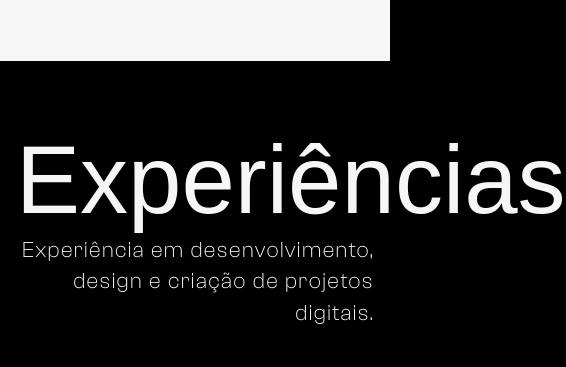
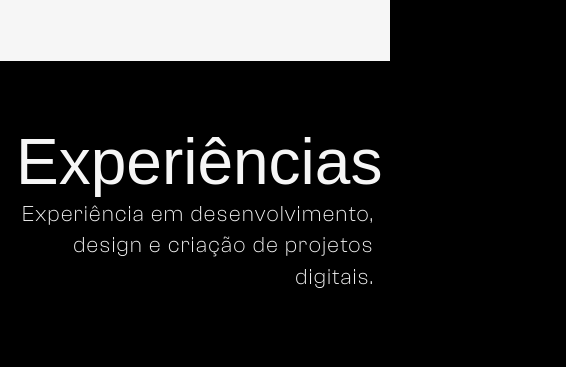
Before and after one commit to pedrinholeda/pedrinholeda.github.io, a plain HTML site: page index.html in a window 390 px wide. Shown: the part 5788-6155 px from the top of the page, 566 px wide, since content can reach past the window. Drawn offline with nearby package versions, Linux system fonts and the light colour scheme; a web font is replaced by a local one.

Commit message:
feature: fix title.

```diff
--- a/assets/css/responsividade.css
+++ b/assets/css/responsividade.css
@@ -94,7 +94,7 @@
   }
 
   .headline-portfolio .titulo {
-    font-size: 6rem;
+    font-size: 4rem;
   }
 
   .headline-portfolio .descricao {
```
Also changed, not shown: index.html (+0 -1 lines).
